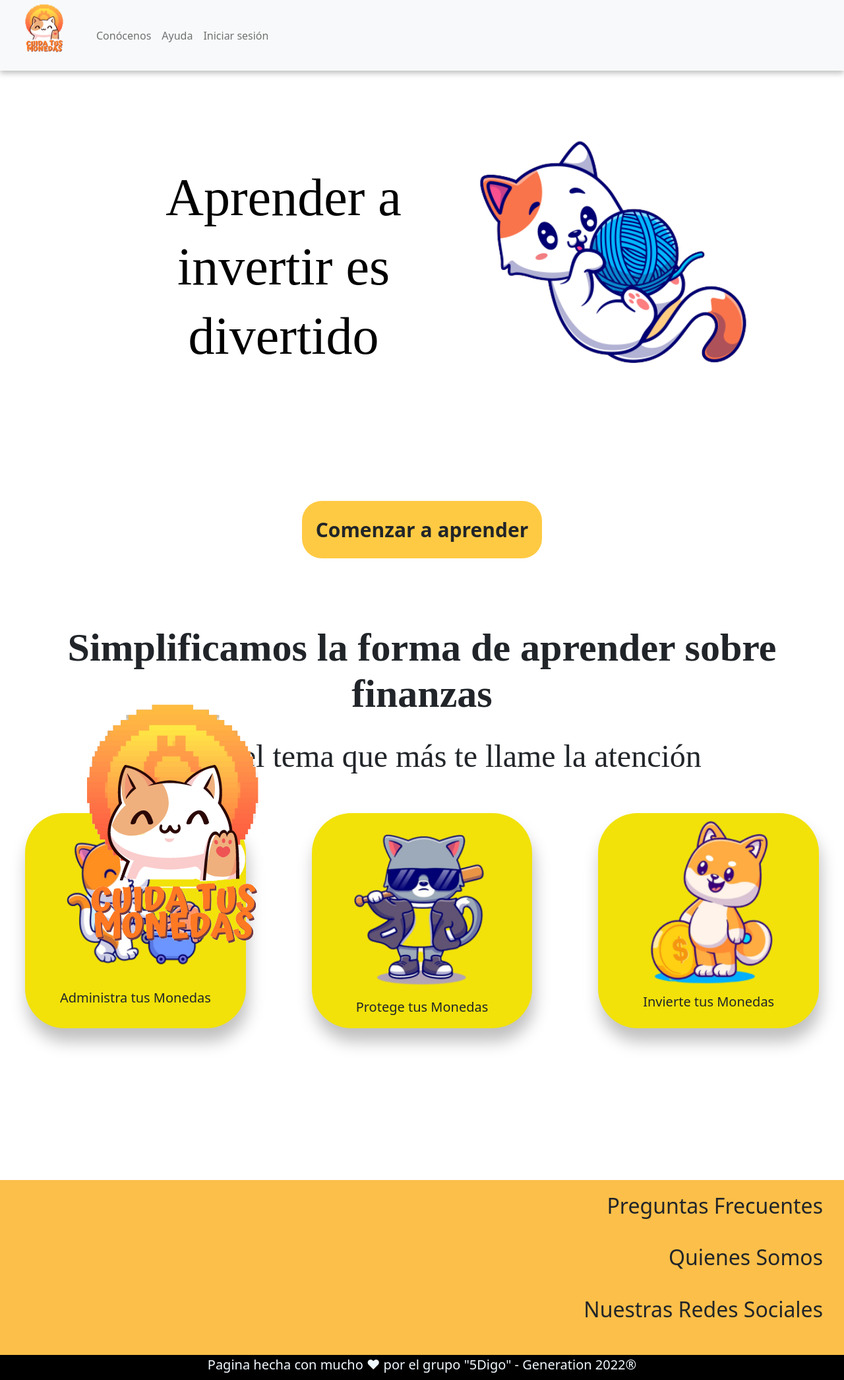
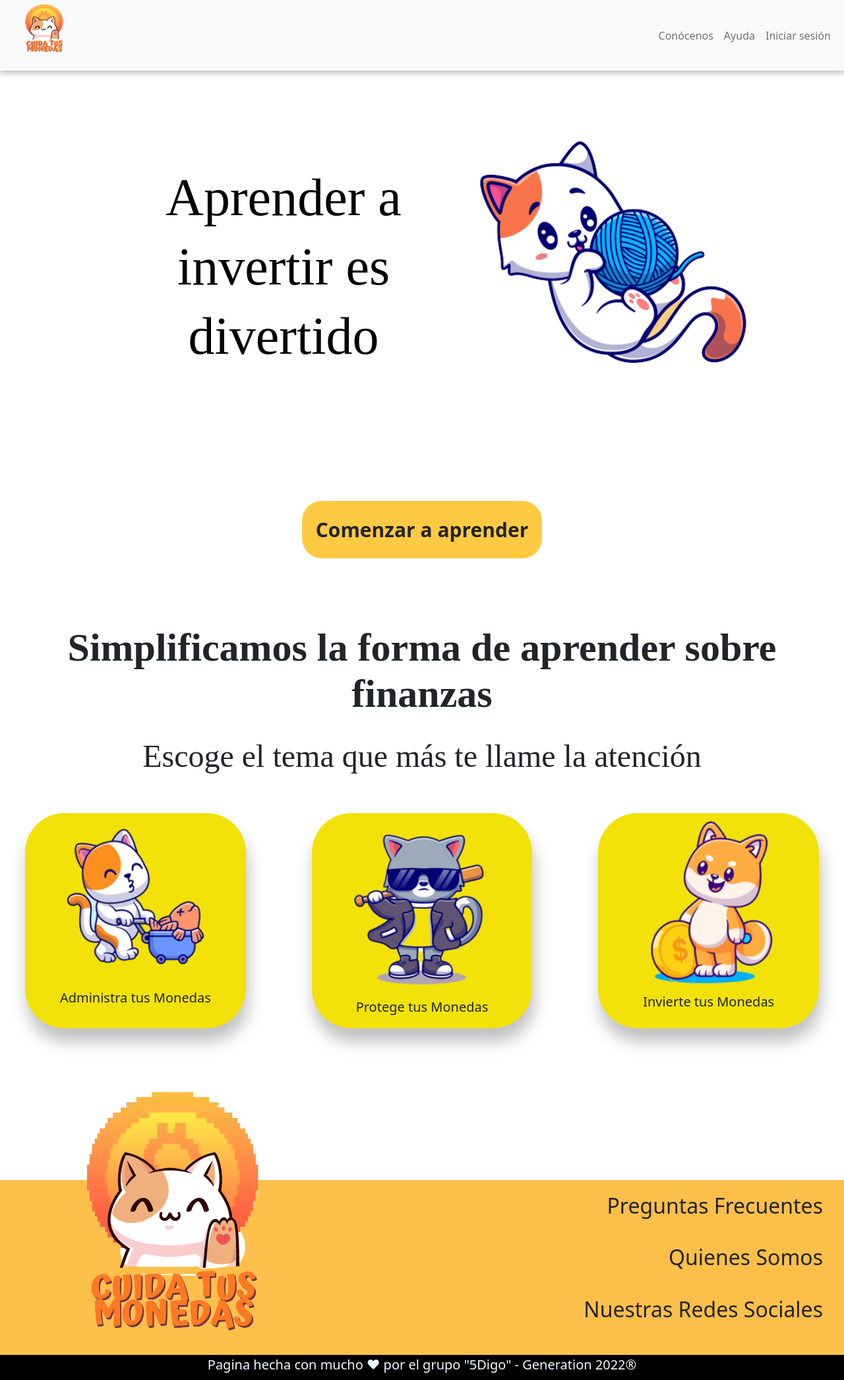
Before and after one commit to LucasA75/CuidaTusMonedas, a React (Create React App) app in the folder React CTM/: page / in a window 1280 px wide. Shown: the whole page at 66% size. Built offline with nearby package versions, Linux system fonts and the light colour scheme.

Commit message:
Mejoras responsivas en el Menu

```diff
--- a/React CTM/src/components/FooterMain/FooterMain.css
+++ b/React CTM/src/components/FooterMain/FooterMain.css
@@ -1,4 +1,5 @@
 .mainFooter{
+    position: relative;
     margin-top: 180px;
     background-color:rgba(252, 191, 73, 1);
 }
@@ -6,7 +7,7 @@
 /* Arreglar esto ... imagen no es responciba */
 .logoFooter{
     position: absolute;
-    bottom: -44rem;
+    bottom: 0rem;
 }
 
 .row1f{
--- a/React CTM/src/components/Headermain/Headermain.css
+++ b/React CTM/src/components/Headermain/Headermain.css
@@ -1,9 +1,9 @@
 .logo{
-    width: 110px;
+    width: 140px;
     height: 100px;
     margin-top: -20px;
 }
-.header{
+.headerMain{
     filter: drop-shadow(0px 4px 4px rgba(0, 0, 0, 0.25));
 }
 
@@ -18,7 +18,7 @@ en este caso el ancho de la pantalla */
 } */
 
 @media screen and (max-width:800px) {
-    .container-fluid{
+    .headerMain{
         background-color: rgb(62, 104, 104);
     }
 
--- a/React CTM/src/components/Headermain/Headermain.js
+++ b/React CTM/src/components/Headermain/Headermain.js
@@ -5,17 +5,18 @@ import "./Headermain.css"
 
 const Headermain = () => {
     return (
-        <div className="header">
+        <div className="headerMain">
             <nav class="navbar navbar-expand-lg bg-light" >
                 <div class="container-fluid head">
                     <a class="navbar-brand" href="/#">
-                        <img src={logo} alt="Logo" width="100" height="100" class="d-inline-block align-text-top logo" />
+                        <img src={logo} alt="Logo" class="d-inline-block align-text-top logo" />
                     </a>
                     <button class="navbar-toggler" type="button" data-bs-toggle="collapse" data-bs-target="#navbarNavAltMarkup" aria-controls="navbarNavAltMarkup" aria-expanded="false" aria-label="Toggle navigation">
                         <span class="navbar-toggler-icon"></span>
                     </button>
                     <div class="collapse navbar-collapse " id="navbarNavAltMarkup">
-                        <div class="navbar-nav">
+                    {/* Aqui controlo el lado de posicion lateral con ms-auto */}
+                        <div class="navbar-nav ms-auto">
                             <a class="nav-link" href="/Conocenos">Conócenos</a>
                             <a class="nav-link" href="/#">Ayuda</a>
                             <div className="iniciarsesion">
```
Also changed, not shown: React CTM/src/components/Main/Main.js (line endings or trailing spaces).
